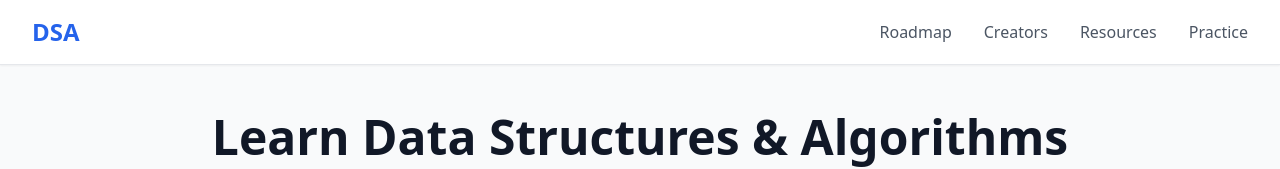
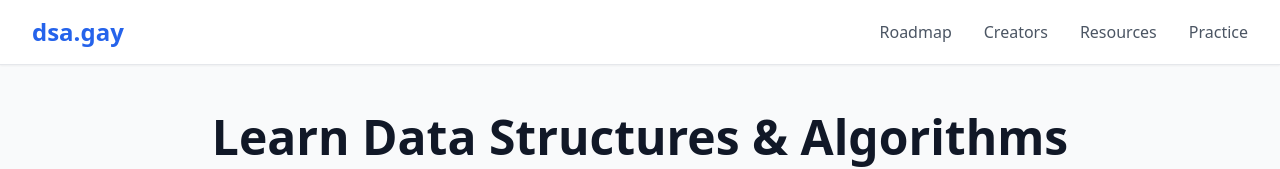
Before and after one commit to rohzzn/dsa, a Next.js app: page / in a window 1280 px wide. Shown: the top 169 px of the page. Built offline with nearby package versions, Linux system fonts and the light colour scheme.

Commit message:
Update Header component to change site name from 'DSA' to 'dsa.gay'

```diff
--- a/src/components/layout/Header.tsx
+++ b/src/components/layout/Header.tsx
@@ -6,7 +6,7 @@ const Header: React.FC = () => {
       <div className="max-w-7xl mx-auto px-4 sm:px-6 lg:px-8">
         <div className="flex justify-between items-center py-4">
           <Link href="/" className="text-2xl font-bold text-blue-600 hover:text-blue-700">
-            DSA
+            dsa.gay
           </Link>
           <nav className="flex items-center space-x-8">
             <Link href="/roadmap" className="text-gray-600 hover:text-blue-600 font-medium">
```
